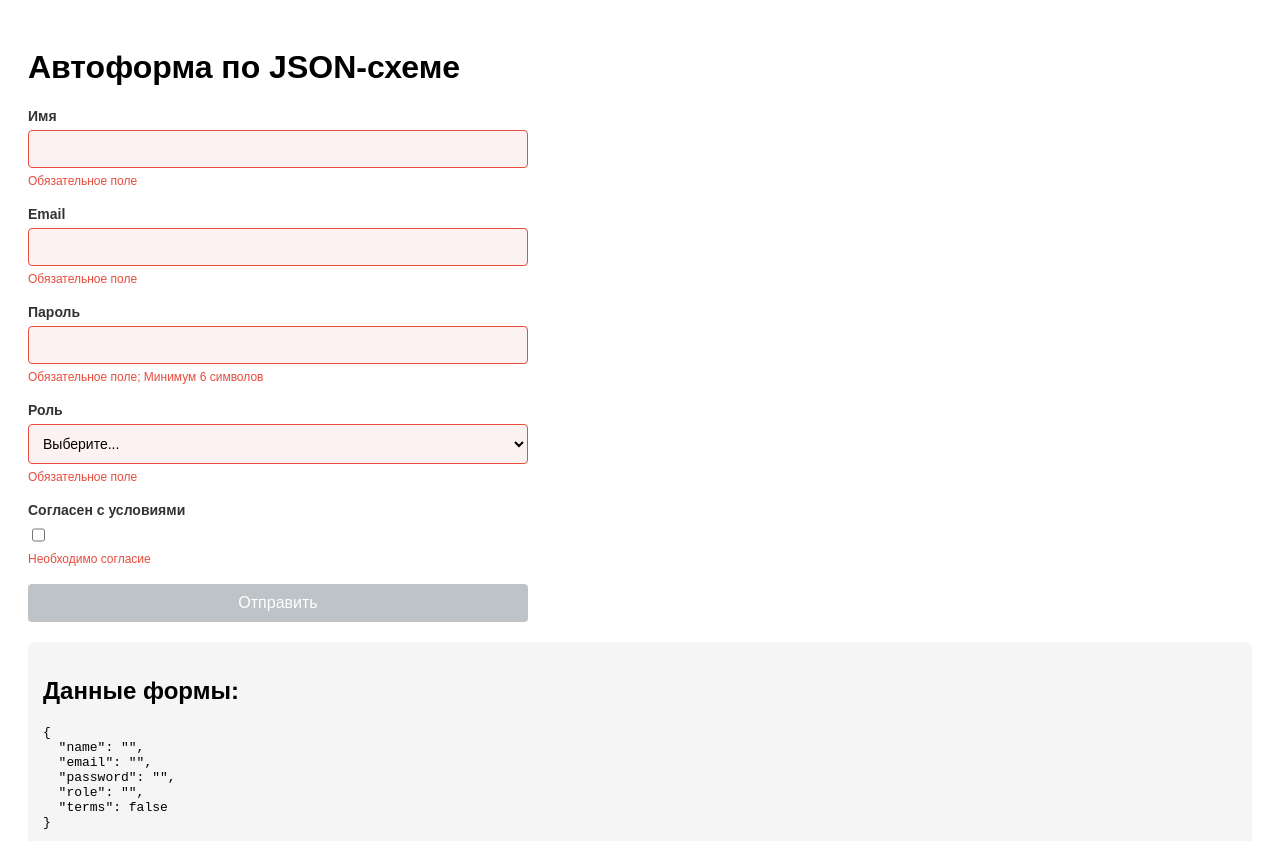
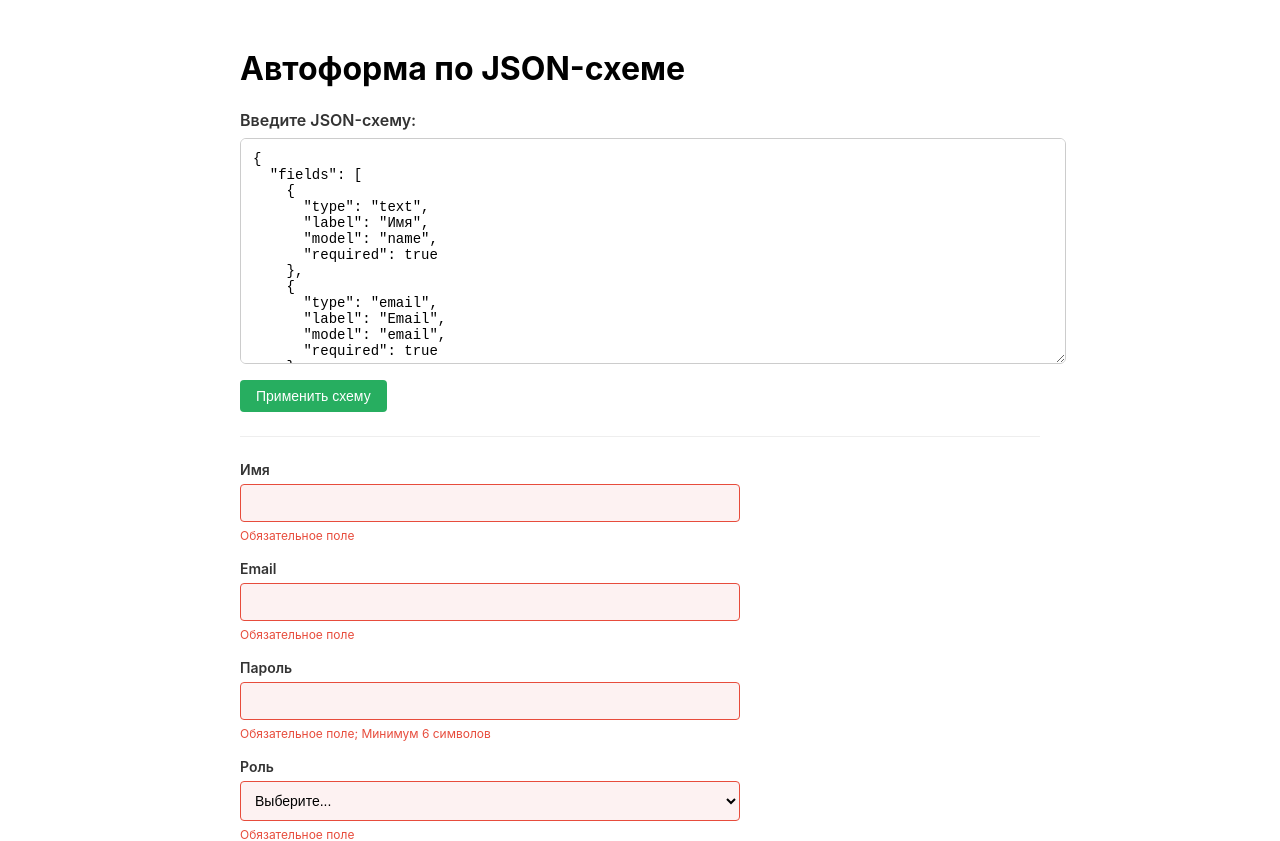
Before and after one commit to Milenium666/vue-autoform, a Vue app: page / in a window 1280 px wide. Shown: the top 841 px of the page. Built offline with nearby package versions, Linux system fonts and the light colour scheme.

Commit message:
feat(app): add live JSON schema editor for dynamic form generation

```diff
--- a/src/App.vue
+++ b/src/App.vue
@@ -1,8 +1,8 @@
 <script setup>
-import { reactive } from 'vue';
-import FormGenerator from './components/FormGenerator.vue'
+import { ref, computed } from 'vue';
+import FormGenerator from './components/FormGenerator.vue';
 
-const formSchema = {
+const initialSchemaJson = JSON.stringify({
   fields: [
     { type: 'text', label: 'Имя', model: 'name', required: true },
     { type: 'email', label: 'Email', model: 'email', required: true },
@@ -10,25 +10,63 @@ const formSchema = {
     { type: 'select', label: 'Роль', model: 'role', options: ['Админ', 'Пользователь'], required: true },
     { type: 'checkbox', label: 'Согласен с условиями', model: 'terms', required: true }
   ]
+}, null, 2);
+
+const schemaJson = ref(initialSchemaJson);
+const parsedSchema = ref(null);
+const schemaError = ref(null);
+const formData = ref({});
+
+const applySchema = () => {
+  try {
+    const schema = JSON.parse(schemaJson.value);
+    if (!Array.isArray(schema.fields)) {
+      throw new Error('Схема должна содержать массив "fields"');
+    }
+    parsedSchema.value = schema;
+    schemaError.value = null;
+
+    const data = {};
+    schema.fields.forEach(field => {
+      data[field.model] = field.type === 'checkbox' ? false : '';
+    });
+    formData.value = data;
+  } catch (err) {
+    schemaError.value = 'Ошибка в JSON: ' + err.message;
+    parsedSchema.value = null;
+  }
 };
 
-const formData = reactive({
-  name: '',
-  email: '',
-  password: '',
-  role: '',
-  terms: false
+applySchema();
+
+const displayData = computed(() => {
+  return JSON.stringify(formData.value, null, 2);
 });
 </script>
 
 <template>
-
   <div class="app">
     <h1>Автоформа по JSON-схеме</h1>
-    <FormGenerator :schema="formSchema" v-model="formData" />
-    <div class="app__output">
+
+    <div class="app__schema-editor">
+      <label for="schema-input" class="app__schema-label">Введите JSON-схему:</label>
+      <textarea
+        id="schema-input"
+        v-model="schemaJson"
+        class="app__schema-textarea"
+        placeholder='{"fields": [...]}'
+      ></textarea>
+      <button @click="applySchema" class="app__apply-btn">Применить схему</button>
+      <div v-if="schemaError" class="app__error">{{ schemaError }}</div>
+    </div>
+
+    <div v-if="parsedSchema" class="app__form-container">
+      <FormGenerator :schema="parsedSchema" v-model="formData" />
+    </div>
+
+    <div v-if="parsedSchema" class="app__output">
       <h2>Данные формы:</h2>
-      <pre>{{ JSON.stringify(formData, null, 2) }}</pre>
+      <pre>{{ displayData }}</pre>
     </div>
   </div>
 </template>
@@ -36,12 +74,61 @@ const formData = reactive({
 <style scoped>
 .app {
   padding: 20px;
-  font-family: Arial, sans-serif;
+  font-family: -apple-system, BlinkMacSystemFont, 'Segoe UI', Roboto, sans-serif;
+  max-width: 800px;
+  margin: 0 auto;
 }
+
+.app__schema-label {
+  display: block;
+  margin-bottom: 8px;
+  font-weight: 600;
+  color: #333;
+}
+
+.app__schema-textarea {
+  width: 100%;
+  height: 200px;
+  padding: 12px;
+  border: 1px solid #ccc;
+  border-radius: 6px;
+  font-family: monospace;
+  font-size: 14px;
+  resize: vertical;
+  margin-bottom: 12px;
+}
+
+.app__apply-btn {
+  padding: 8px 16px;
+  background-color: #27ae60;
+  color: white;
+  border: none;
+  border-radius: 4px;
+  cursor: pointer;
+  font-size: 14px;
+}
+
+.app__apply-btn:hover {
+  background-color: #219653;
+}
+
+.app__error {
+  color: #e74c3c;
+  margin-top: 8px;
+  font-size: 14px;
+}
+
+.app__form-container {
+  margin-top: 24px;
+  padding-top: 24px;
+  border-top: 1px solid #eee;
+}
+
 .app__output {
-  margin-top: 20px;
-  padding: 15px;
-  background: #f5f5f5;
+  margin-top: 24px;
+  padding: 16px;
+  background: #f9f9f9;
   border-radius: 6px;
+  overflow-x: auto;
 }
 </style>
--- a/src/components/FormGenerator.vue
+++ b/src/components/FormGenerator.vue
@@ -1,18 +1,18 @@
 <script setup>
-import { ref, computed, watch } from 'vue';
+import { ref, computed, watch } from "vue";
 
 const props = defineProps({
   schema: {
     type: Object,
-    required: true
+    required: true,
   },
   modelValue: {
     type: Object,
-    required: true
-  }
+    required: true,
+  },
 });
 
-const emit = defineEmits(['update:modelValue']);
+const emit = defineEmits(["update:modelValue"]);
 
 const localData = ref({ ...props.modelValue });
 
@@ -27,7 +27,7 @@ watch(
 watch(
   localData,
   (newVal) => {
-    emit('update:modelValue', { ...newVal });
+    emit("update:modelValue", { ...newVal });
   },
   { deep: true }
 );
@@ -35,23 +35,23 @@ watch(
 const validateField = (field, value) => {
   const errors = [];
 
-  if (field.required && (value === '' || value === undefined || value === null)) {
-    errors.push('Обязательное поле');
+  if (field.required && (value === "" || value === undefined || value === null)) {
+    errors.push("Обязательное поле");
   }
 
-  if (field.minLength && typeof value === 'string' && value.length < field.minLength) {
+  if (field.minLength && typeof value === "string" && value.length < field.minLength) {
     errors.push(`Минимум ${field.minLength} символов`);
   }
 
-  if (field.pattern && typeof value === 'string') {
+  if (field.pattern && typeof value === "string") {
     const regex = new RegExp(field.pattern);
     if (!regex.test(value)) {
-      errors.push('Неверный формат');
+      errors.push("Неверный формат");
     }
   }
 
-  if (field.type === 'checkbox' && field.required && value !== true) {
-    errors.push('Необходимо согласие');
+  if (field.type === "checkbox" && field.required && value !== true) {
+    errors.push("Необходимо согласие");
   }
 
   return errors;
@@ -101,11 +101,7 @@ const handleCheckboxChange = (model, event) => {
           class="form-generator__select"
         >
           <option value="" disabled>Выберите...</option>
-          <option
-            v-for="(option, idx) in field.options"
-            :key="idx"
-            :value="option"
-          >
+          <option v-for="(option, idx) in field.options" :key="idx" :value="option">
             {{ option }}
           </option>
         </select>
@@ -133,18 +129,9 @@ const handleCheckboxChange = (model, event) => {
       </div>
 
       <div v-if="fieldErrors[field.model].length > 0" class="form-generator__error">
-        {{ fieldErrors[field.model].join('; ') }}
+        {{ fieldErrors[field.model].join("; ") }}
       </div>
     </div>
-
-    <button
-      type="button"
-      class="form-generator__submit"
-      :disabled="!isFormValid"
-      @click="$emit('submit', localData)"
-    >
-      Отправить
-    </button>
   </form>
 </template>
 
@@ -206,24 +193,4 @@ const handleCheckboxChange = (model, event) => {
   font-size: 12px;
   min-height: 16px;
 }
-
-.form-generator__submit {
-  padding: 10px 20px;
-  background-color: #3498db;
-  color: white;
-  border: none;
-  border-radius: 4px;
-  font-size: 16px;
-  cursor: pointer;
-  transition: background-color 0.2s;
-}
-
-.form-generator__submit:disabled {
-  background-color: #bdc3c7;
-  cursor: not-allowed;
-}
-
-.form-generator__submit:not(:disabled):hover {
-  background-color: #2980b9;
-}
 </style>
```
